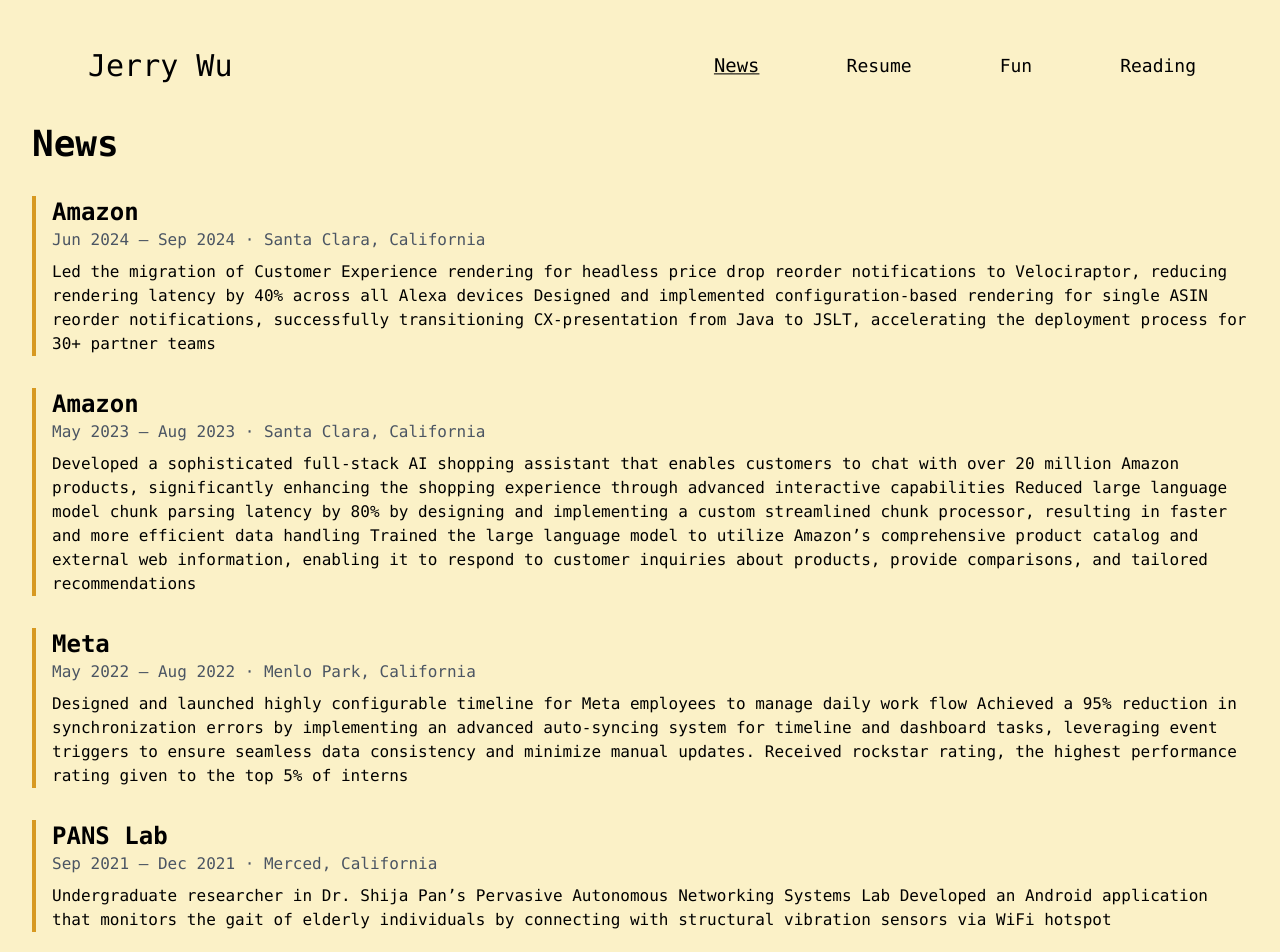
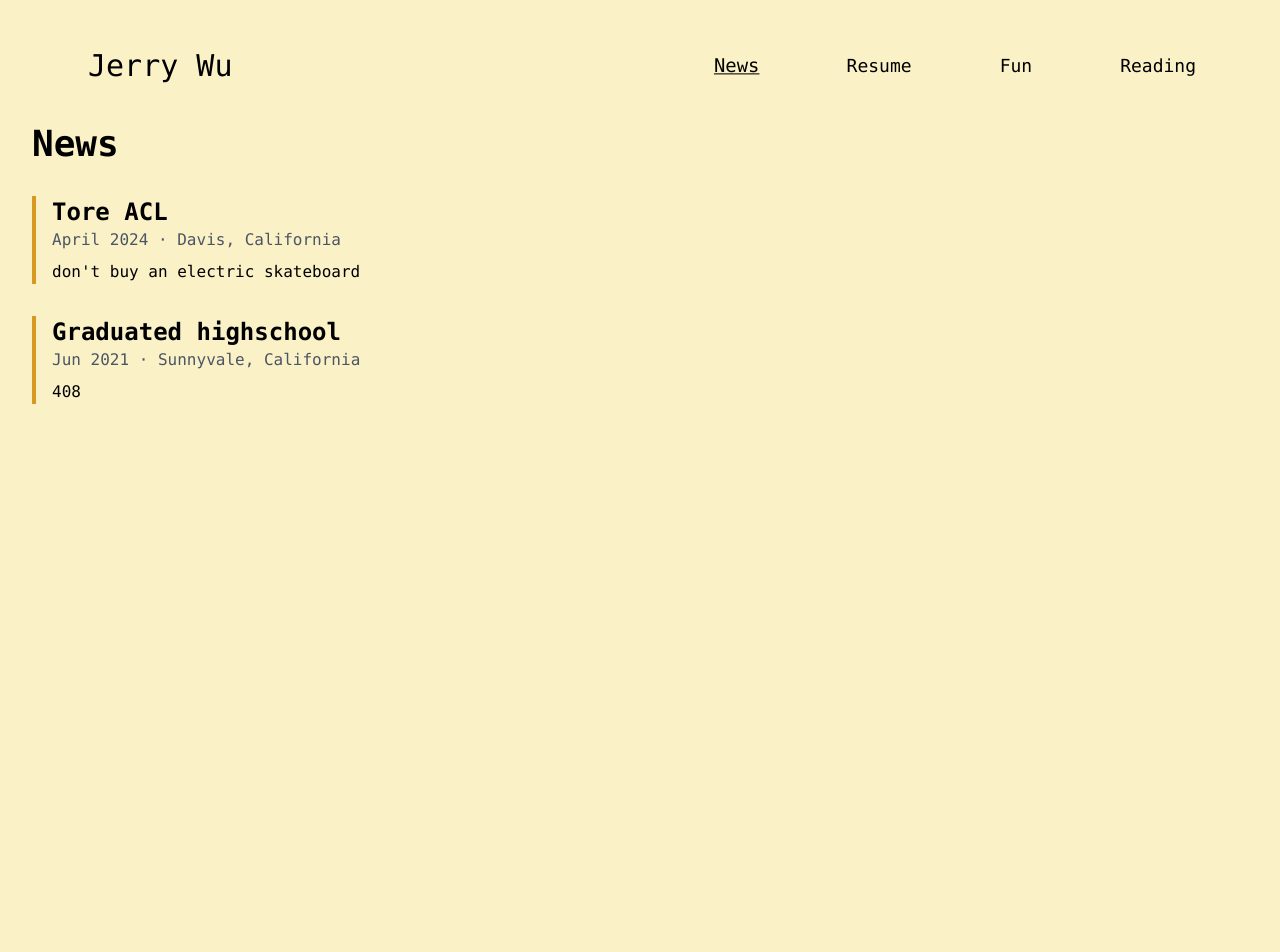
Before and after one commit to jerryowu/personal-website, a Next.js app: page /news in a window 1280 px wide. Shown: the top 952 px of the page. After the commit the page ends 800 px from the top, so only its background shows below. Built offline with nearby package versions, Linux system fonts and the light colour scheme.

Commit message:
changed news page from resume to life events

```diff
--- a/app/news/page.tsx
+++ b/app/news/page.tsx
@@ -1,39 +1,16 @@
 export default function News() {
   const journeyItems = [
     {
-      title: "Amazon",
-      date: "Jun 2024 – Sep 2024",
-      location: "Santa Clara, California",
-      details:
-        "Led the migration of Customer Experience rendering for headless price drop reorder notifications to Velociraptor, reducing rendering latency by 40% across all Alexa devices\nDesigned and implemented configuration-based rendering for single ASIN reorder notifications, successfully transitioning CX-presentation from Java to JSLT, accelerating the deployment process for 30+ partner teams",
+      title: "Tore ACL",
+      date: "April 2024",
+      location: "Davis, California",
+      details: "don't buy an electric skateboard",
     },
     {
-      title: "Amazon",
-      date: "May 2023 – Aug 2023",
-      location: "Santa Clara, California",
-      details:
-        "Developed a sophisticated full-stack AI shopping assistant that enables customers to chat with over 20 million Amazon products, significantly enhancing the shopping experience through advanced interactive capabilities\nReduced large language model chunk parsing latency by 80% by designing and implementing a custom streamlined chunk processor, resulting in faster and more efficient data handling\nTrained the large language model to utilize Amazon’s comprehensive product catalog and external web information, enabling it to respond to customer inquiries about products, provide comparisons, and tailored recommendations",
-    },
-    {
-      title: "Meta",
-      date: "May 2022 – Aug 2022",
-      location: "Menlo Park, California",
-      details:
-        "Designed and launched highly configurable timeline for Meta employees to manage daily work flow\nAchieved a 95% reduction in synchronization errors by implementing an advanced auto-syncing system for timeline and dashboard tasks, leveraging event triggers to ensure seamless data consistency and minimize manual updates.\nReceived rockstar rating, the highest performance rating given to the top 5% of interns",
-    },
-    {
-      title: "PANS Lab",
-      date: "Sep 2021 – Dec 2021",
-      location: "Merced, California",
-      details:
-        "Undergraduate researcher in Dr. Shija Pan’s Pervasive Autonomous Networking Systems Lab\nDeveloped an Android application that monitors the gait of elderly individuals by connecting with structural vibration sensors via WiFi hotspot",
-    },
-    {
-      title: "Curated.com",
-      date: "Jun 2021 – Aug 2021",
-      location: "San Francisco, California",
-      details:
-        "Implemented full stack infocard feature to improve the accuracy of information for 1000+ experts at Curated\nImplemented caching mechanism to optimize Slack api query volume from 250,000 to 2,000 per day, improving the communication between team managers and team experts",
+      title: "Graduated highschool",
+      date: "Jun 2021",
+      location: "Sunnyvale, California",
+      details: "408",
     },
   ];
 
```
